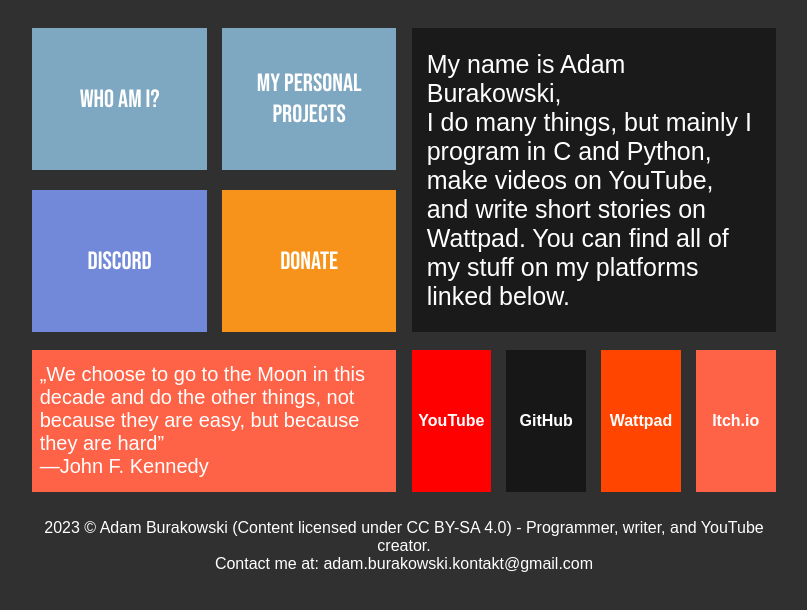
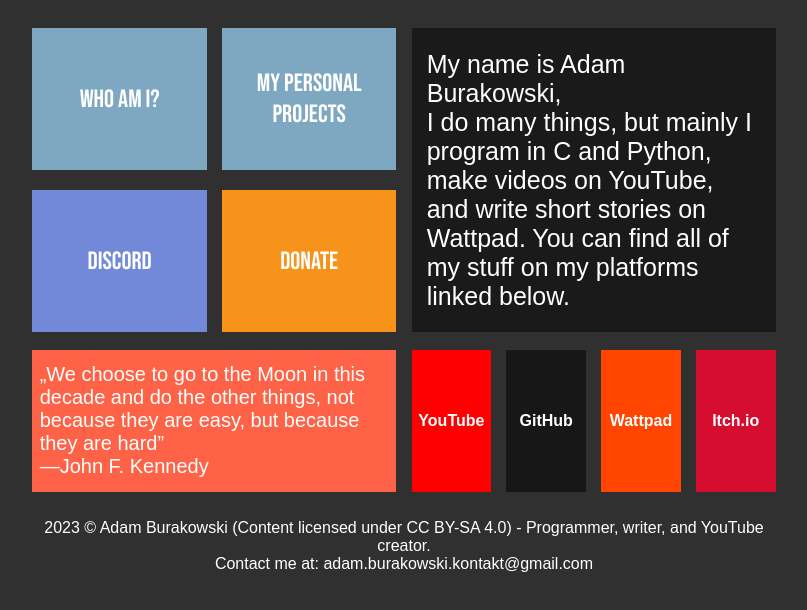
Before and after one commit to AdamBurakowski/AdamBurakowski.github.io, a plain HTML site: page index.html in a window 1280 px wide. In both pictures the pointer is over the element "Itch.io". Shown: the part 118-728 px from the top of the page, without its empty margins (236-1043 px from the left). Drawn offline with Linux system fonts and the light colour scheme.

Commit message:
Update style.css

```diff
--- a/style.css
+++ b/style.css
@@ -188,16 +188,16 @@ footer
     background-color: #181717;}
 #wattpad{
     background-color: #FF4500;}
-#fieverr{
-    background-color: #1DBF73;}
+#itch{
+    background-color: #FF2449;}
 #youtube:hover{
     background-color: #CC0000;}
 #github:hover{
     background-color: #1E1E1E;}
 #wattpad:hover{
     background-color: #D93900;}
-#fieverr:hover{
-    background-color: #009966;}
+#itch:hover{
+    background-color: #D60D2F;}
 
 #donate{
     background-color: #F7931A;}
```
